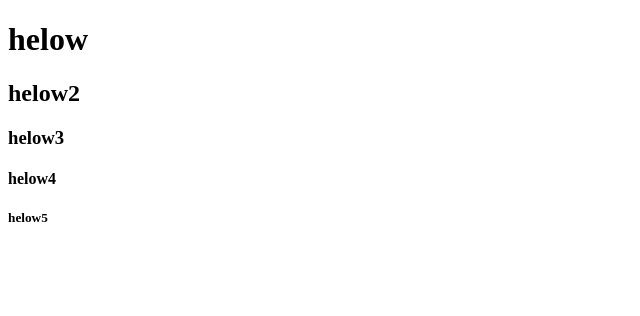
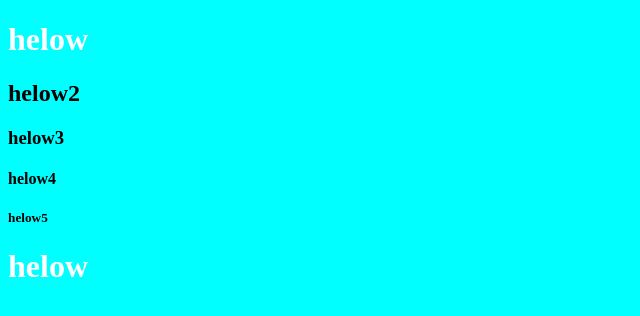
Before and after one commit to MixterFayaz/practice, a plain HTML site: page index.html in a window 1280 px wide. Shown: the whole page, without its empty margins (0-640 px from the left). Drawn offline with Linux system fonts and the light colour scheme.

Commit message:
added style.css

```diff
--- a/index.html
+++ b/index.html
@@ -4,6 +4,7 @@
     <meta charset="UTF-8">
     <meta name="viewport" content="width=device-width, initial-scale=1.0">
     <title>Document</title>
+    <link rel="stylesheet" href="style.css">
 </head>
 <body>
     <h1>helow</h1>
@@ -11,5 +12,6 @@
     <h3>helow3</h3>
     <h4>helow4</h4>
     <h5>helow5</h5>
+    <h1>helow</h1>
 </body>
 </html>
--- /dev/null
+++ b/style.css
@@ -0,0 +1,6 @@
+*{
+    background-color: aqua;
+}
+h1{
+    color: white;
+}
```
